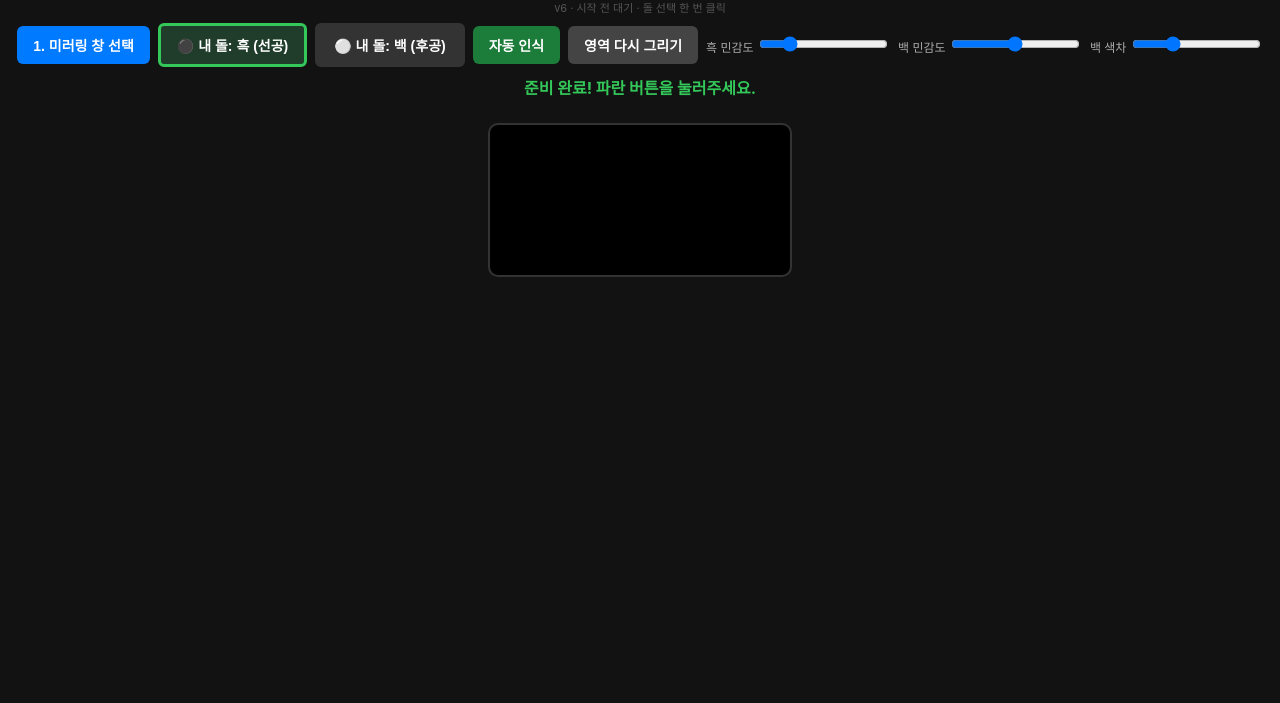
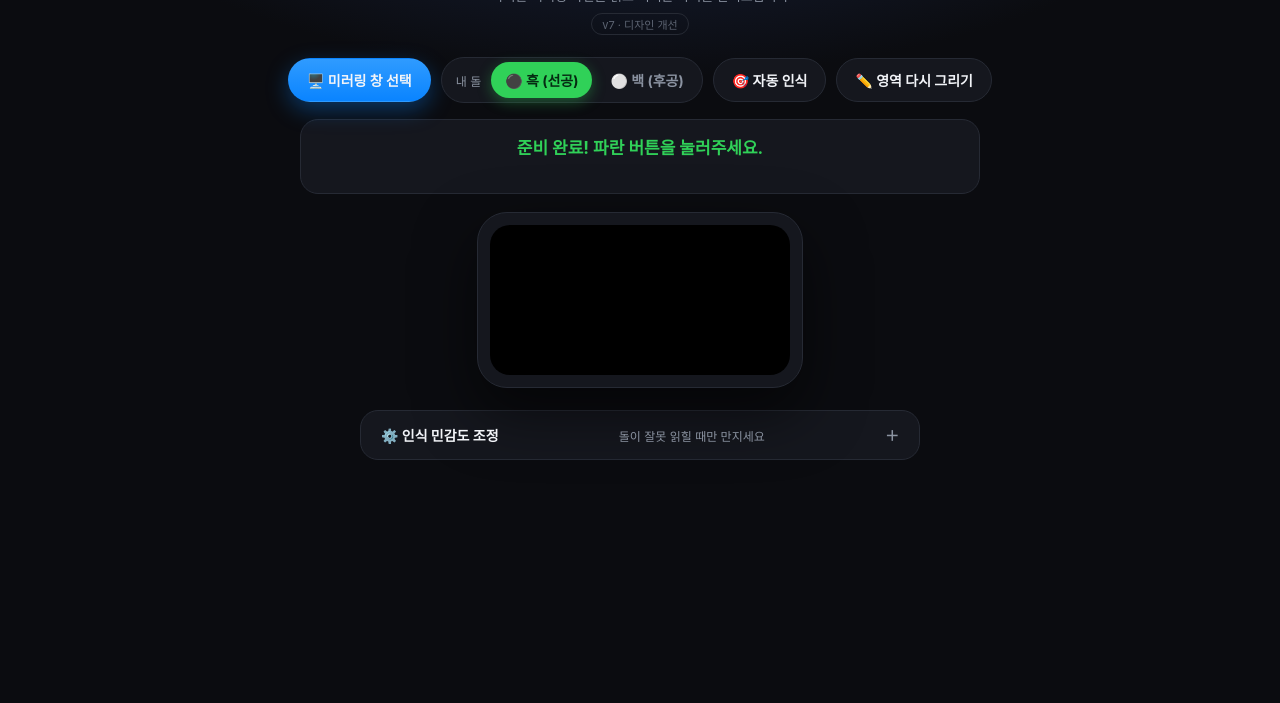
Before and after one commit to myd100-NewSong/OmokMaster, a plain HTML site: page index.html in a window 1280 px wide. Shown: the part 97-800 px from the top of the page. Drawn offline with Linux system fonts and the light colour scheme.

Commit message:
Add files via upload

```diff
--- a/index.html
+++ b/index.html
@@ -3,39 +3,77 @@
 <head>
 <meta charset="UTF-8">
 <title>오목 AI</title>
+<meta name="viewport" content="width=device-width, initial-scale=1">
 <style>
-body{font-family:-apple-system,sans-serif;text-align:center;background:#121212;color:#fff;margin:0;padding:15px}
-.container{position:relative;display:inline-block;margin-top:10px;user-select:none}
-video{outline:2px solid #333;border-radius:8px;max-height:70vh;background:#000;display:block}
+:root{--bg:#0b0c10;--card:#15171e;--line:#262a34;--text:#f2f4f8;--sub:#8b93a1;--blue:#0a84ff;--green:#30d158;--red:#ff453a}
+*{box-sizing:border-box}
+body{margin:0;min-height:100vh;padding:28px 16px 48px;text-align:center;color:var(--text);
+  font-family:-apple-system,BlinkMacSystemFont,'Apple SD Gothic Neo','Segoe UI',sans-serif;
+  background:radial-gradient(900px 420px at 50% -120px,#1d2a4d 0%,var(--bg) 70%) no-repeat,var(--bg)}
+h1{margin:0;font-size:34px;font-weight:800;letter-spacing:-.8px}
+h1 b{background:linear-gradient(90deg,#30d158,#0a84ff);-webkit-background-clip:text;background-clip:text;color:transparent}
+.tag{margin:6px 0 0;font-size:13px;color:var(--sub)}
+#ver{display:inline-block;margin-top:8px;font-size:11px;color:#5d6472;border:1px solid var(--line);border-radius:999px;padding:2px 10px}
+.toolbar{display:flex;flex-wrap:wrap;gap:10px;justify-content:center;align-items:center;margin:22px auto 16px;max-width:820px}
+.btn{padding:11px 18px;border-radius:999px;border:1px solid var(--line);background:var(--card);color:var(--text);
+  font:inherit;font-size:14px;font-weight:700;cursor:pointer;transition:transform .15s,border-color .15s,box-shadow .15s}
+.btn:hover{transform:translateY(-1px);border-color:#3b4150}.btn:active{transform:none}
+.btn.primary{background:linear-gradient(180deg,#2f9bff,#0a84ff);border-color:transparent;box-shadow:0 8px 22px rgba(10,132,255,.35)}
+.seg{display:inline-flex;align-items:center;gap:4px;background:var(--card);border:1px solid var(--line);border-radius:999px;padding:4px 4px 4px 14px}
+.seg .lbl{font-size:12px;color:var(--sub);margin-right:6px}
+.seg button{border:0;background:transparent;color:var(--sub);padding:8px 14px;border-radius:999px;font:inherit;font-size:14px;font-weight:700;cursor:pointer;transition:.15s}
+.seg button.on{background:var(--green);color:#052b12;box-shadow:0 4px 14px rgba(48,209,88,.35)}
+.statusbox{max-width:680px;margin:0 auto 18px;padding:14px 20px;background:var(--card);border:1px solid var(--line);border-radius:18px;transition:border-color .2s,box-shadow .2s}
+.statusbox:has(.my-turn){border-color:rgba(255,69,58,.55);box-shadow:0 10px 34px rgba(255,69,58,.16)}
+#status{font-size:17px;font-weight:700;color:var(--green);min-height:24px}
+.my-turn{color:var(--red)!important;font-size:21px!important}
+.opp-turn{color:var(--sub)!important}
+#info{font-size:12px;color:#6c7483;min-height:16px;margin-top:4px}
+.stage{display:inline-block;padding:12px;border-radius:30px;background:var(--card);border:1px solid var(--line);box-shadow:0 24px 60px rgba(0,0,0,.55)}
+.container{position:relative;display:block;line-height:0;border-radius:20px;overflow:hidden;user-select:none}
+video{max-height:68vh;background:#000;display:block}
 canvas#overlay{position:absolute;top:0;left:0;cursor:crosshair}
-.controls{margin-bottom:8px;display:flex;justify-content:center;align-items:center;gap:8px;flex-wrap:wrap}
-button{padding:9px 16px;font-size:14px;cursor:pointer;border-radius:6px;border:none;font-weight:bold}
-label{font-size:12px;color:#aaa}
-#status{margin-top:8px;color:#34c759;font-size:16px;font-weight:bold;min-height:24px}
-#info{font-size:12px;color:#777;min-height:16px}
-.my-turn{color:#ff3b30!important;font-size:20px!important;text-shadow:0 0 12px rgba(255,59,48,.7)}
-.opp-turn{color:#8e8e93!important}
-.cbtn{background:#333;color:#fff;border:3px solid transparent}.cbtn.on{border-color:#34c759;background:#1f3d2a}
-#ver{font-size:11px;color:#555;margin:-8px 0 8px}
+details.settings{max-width:560px;margin:22px auto 0;background:var(--card);border:1px solid var(--line);border-radius:18px;text-align:left;overflow:hidden}
+details.settings summary{padding:14px 20px;cursor:pointer;font-weight:700;font-size:14px;list-style:none;display:flex;justify-content:space-between;align-items:center}
+details.settings summary::-webkit-details-marker{display:none}
+details.settings summary::after{content:'＋';color:var(--sub)}
+details.settings[open] summary::after{content:'－'}
+.grid{padding:4px 20px 18px;display:grid;gap:16px}
+.grid label{display:block;font-size:13px;color:var(--text)}
+.grid .row{display:flex;justify-content:space-between;align-items:baseline;margin-bottom:6px}
+.grid small{color:var(--sub);font-size:11px}
+.grid output{font-variant-numeric:tabular-nums;color:var(--blue);font-weight:700}
+input[type=range]{width:100%;accent-color:var(--blue)}
 </style>
 </head>
 <body>
-<h1>오목 AI</h1>
-<div id="ver">v6 · 시작 전 대기 · 돌 선택 한 번 클릭</div>
-<div class="controls">
-  <button id="startBtn" style="background:#007AFF;color:#fff">1. 미러링 창 선택</button>
-  <button id="cBlack" class="cbtn">⚫ 내 돌: 흑 (선공)</button>
-  <button id="cWhite" class="cbtn">⚪ 내 돌: 백 (후공)</button>
-  <button id="autoBtn" style="background:#1c7c3a;color:#fff">자동 인식</button>
-  <button id="resetBtn" style="background:#444;color:#fff">영역 다시 그리기</button>
-  <label>흑 민감도 <input type="range" id="bk" min="10" max="60" value="20"></label>
-  <label>백 민감도 <input type="range" id="wk" min="20" max="120" value="70"></label>
-  <label title="밝은 판에서 흰 돌 인식용 (작을수록 민감)">백 색차 <input type="range" id="kc" min="3" max="20" value="8"></label>
+<h1>오목 <b>AI</b></h1>
+<p class="tag">아이폰 미러링 화면을 읽고 이기는 자리를 알려드립니다</p>
+<div id="ver">v7 · 디자인 개선</div>
+
+<div class="toolbar">
+  <button id="startBtn" class="btn primary">🖥️ 미러링 창 선택</button>
+  <div class="seg"><span class="lbl">내 돌</span><button id="cBlack">⚫ 흑 (선공)</button><button id="cWhite">⚪ 백 (후공)</button></div>
+  <button id="autoBtn" class="btn">🎯 자동 인식</button>
+  <button id="resetBtn" class="btn">✏️ 영역 다시 그리기</button>
 </div>
-<div id="status">준비 완료! 파란 버튼을 눌러주세요.</div>
-<div id="info"></div>
-<div class="container"><video id="video" autoplay playsinline muted></video><canvas id="overlay"></canvas></div>
+
+<div class="statusbox">
+  <div id="status">준비 완료! 파란 버튼을 눌러주세요.</div>
+  <div id="info"></div>
+</div>
+
+<div class="stage"><div class="container"><video id="video" autoplay playsinline muted></video><canvas id="overlay"></canvas></div></div>
 <canvas id="hc" style="display:none"></canvas>
+
+<details class="settings">
+  <summary>⚙️ 인식 민감도 조정 <span style="color:var(--sub);font-weight:400;font-size:12px">돌이 잘못 읽힐 때만 만지세요</span></summary>
+  <div class="grid">
+    <label><div class="row"><span>흑돌 민감도 <small>작을수록 민감</small></span><output id="bkv"></output></div><input type="range" id="bk" min="10" max="60" value="20"></label>
+    <label><div class="row"><span>백돌 밝기 민감도 <small>작을수록 민감 (어두운 판)</small></span><output id="wkv"></output></div><input type="range" id="wk" min="20" max="120" value="70"></label>
+    <label><div class="row"><span>백돌 색차 <small>작을수록 민감 (밝은 판)</small></span><output id="kcv"></output></div><input type="range" id="kc" min="3" max="20" value="8"></label>
+  </div>
+</details>
 
 <script>
 const $ = id => document.getElementById(id);
@@ -380,6 +418,7 @@ function computeMove(board, me) {
 
 setInterval(() => { try { processGame(); } catch (e) { showErr(e); } }, 200);
 requestAnimationFrame(renderLoop);
+['bk','wk','kc'].forEach(id => { const r = $(id), o = $(id + 'v'); const f = () => { o.textContent = r.value; }; r.addEventListener('input', f); f(); });
 </script>
 </body>
 </html>
```
